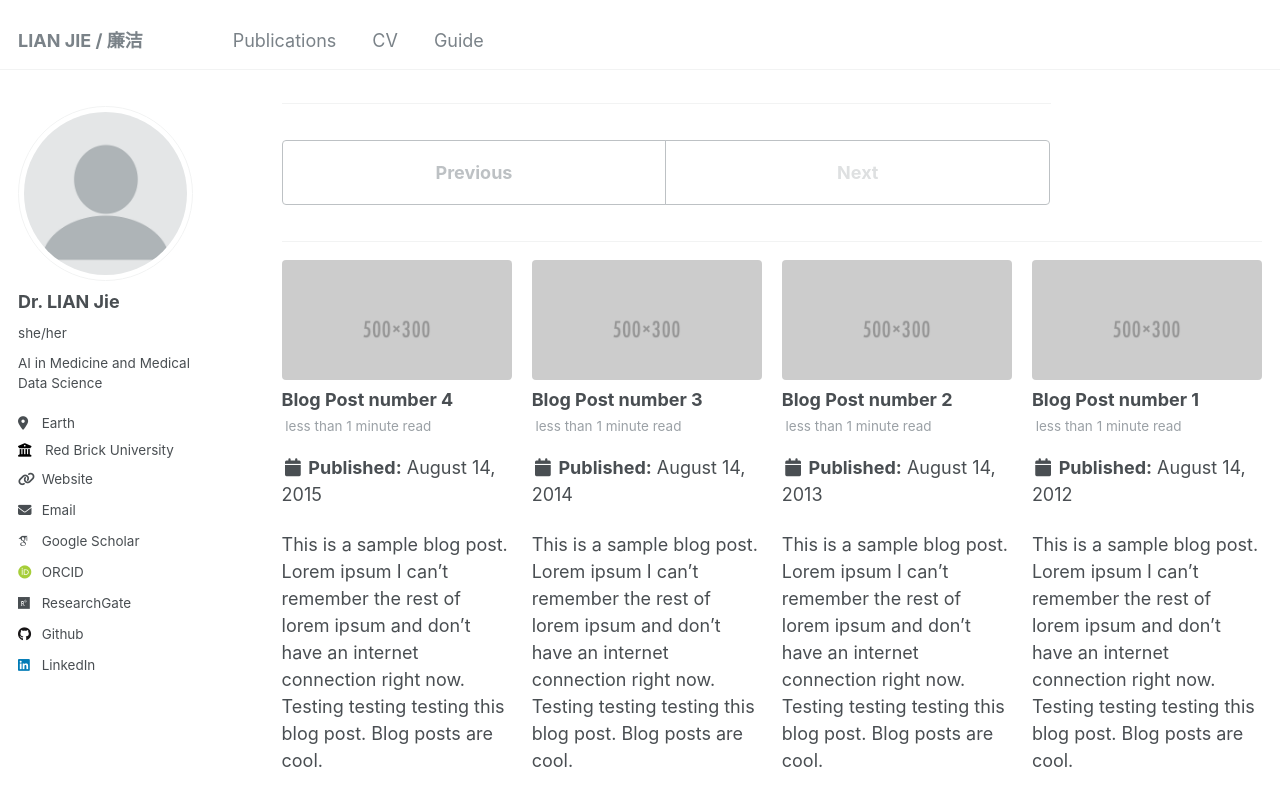
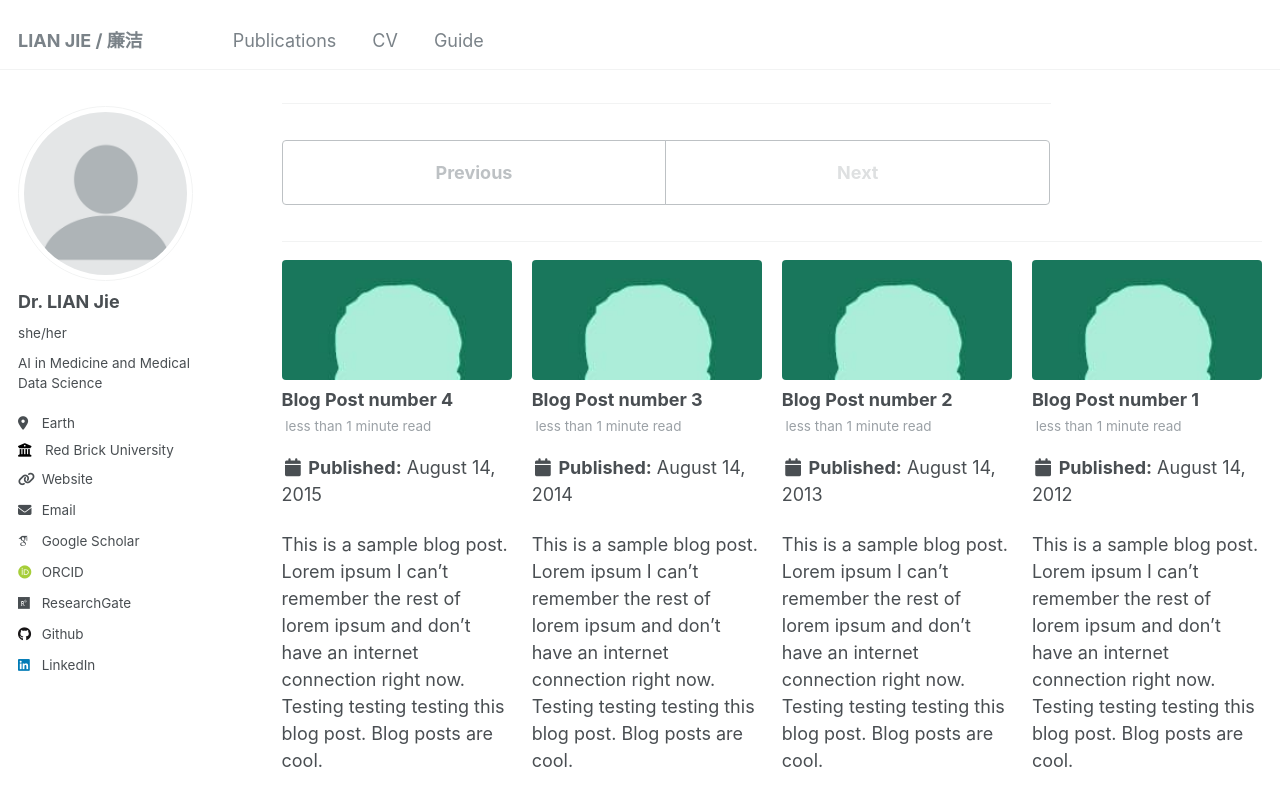
Before and after one commit to SereneLian/SereneLian.github.io, a Jekyll site: the page built from _posts/2199-01-01-future-post.md, in a window 1280 px wide and 900 px high, scrolled down 399 px. Shown: the top 806 px of the window. Built offline with Jekyll 4.4.1, drawn with Linux system fonts in a browser that asks for light colours; some web fonts are replaced.

Commit message:
Update _config.yml

```diff
--- a/_config.yml
+++ b/_config.yml
@@ -83,7 +83,7 @@ publication_category:
     title: 'Conference Papers'
 
 # Site Settings
-teaser                   : "500x300.png" # filename of teaser fallback teaser image placed in /images/, .e.g. "500x300.png"
+teaser                   : "bio-photo-2.jpg"
 breadcrumbs              : false # true, false (default)
 words_per_minute         : 160
 future                   : true
```
